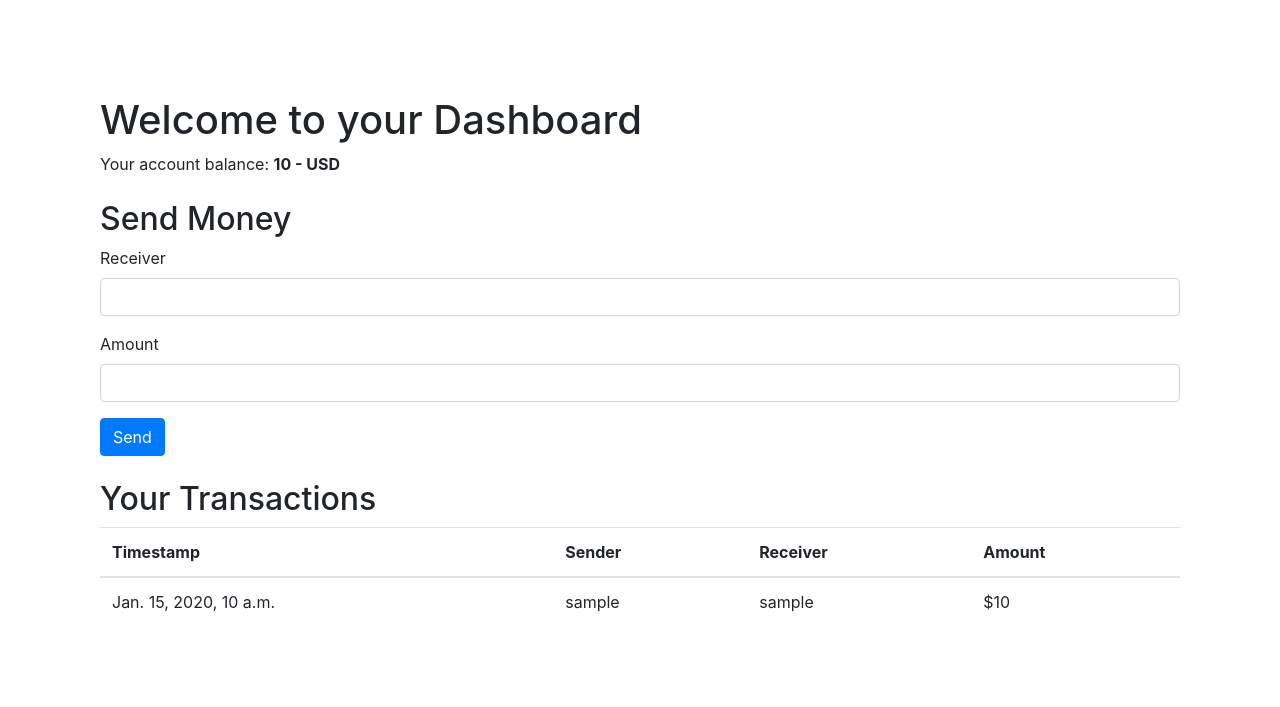
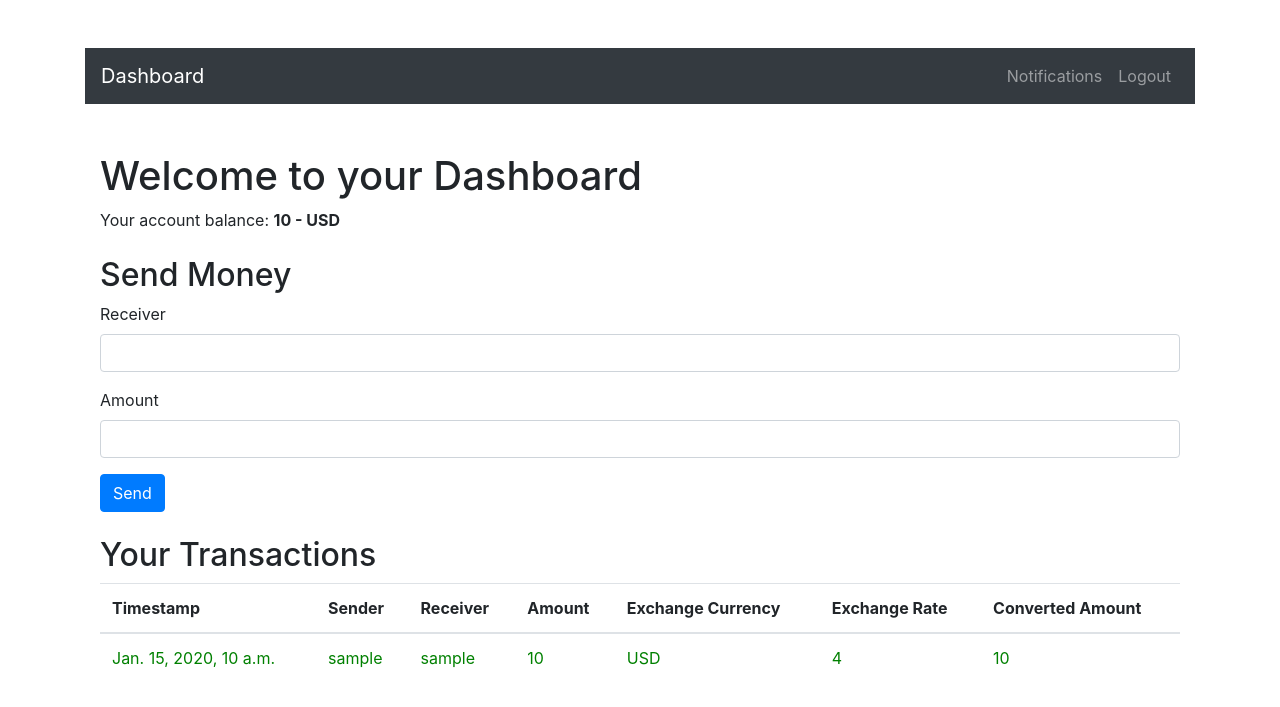
Before and after one commit to FakiTayran/Django-Online-Payment-Service, a Django app: template templates/home.html in a window 1280 px wide. Shown: the top 707 px of the page. Run offline with Django 3.2, Linux system fonts and the light colour scheme; the template is opened without the code that fills it: most values are stand-ins (such as "Sample title", 1, 10 or a date in 2020); some libraries are stand-ins or nearby versions.

Commit message:
navbar added currency exchange added to transactions

```diff
--- a/templates/home.html
+++ b/templates/home.html
@@ -5,6 +5,27 @@
 {% endblock %}
 
 {% block content %}
+    <nav class="navbar navbar-expand-md navbar-dark bg-dark">
+        <a class="navbar-brand" href="{% url 'webapp:my_home' %}">Dashboard</a>
+        <button class="navbar-toggler" type="button" data-toggle="collapse" data-target="#navbarContent" aria-controls="navbarContent" aria-expanded="false" aria-label="Toggle navigation">
+            <span class="navbar-toggler-icon"></span>
+        </button>
+
+        <div class="collapse navbar-collapse" id="navbarContent">
+            <ul class="navbar-nav ml-auto">
+                <li class="nav-item">
+                    <a class="nav-link" href="">
+                        Notifications
+                    </a>
+                </li>
+                <li class="nav-item">
+                    <a class="nav-link" href="{% url 'webapp:logout' %}">
+                        Logout
+                    </a>
+                </li>
+            </ul>
+        </div>
+    </nav>
     <div class="container py-5">
         <h1>Welcome to your Dashboard</h1>
         <p>Your account balance: <strong>{{ user_balance }} - {{ user_currency }}</strong></p>
@@ -34,15 +55,21 @@
                     <th scope="col">Sender</th>
                     <th scope="col">Receiver</th>
                     <th scope="col">Amount</th>
+                    <th scope="col">Exchange Currency</th>
+                    <th scope="col">Exchange Rate</th>
+                    <th scope="col">Converted Amount</th>
                 </tr>
                 </thead>
                 <tbody>
                 {% for transaction in transactions %}
-                    <tr>
+                    <tr style="{% if transaction.sender == user %}color: red;{% else %}color: green;{% endif %}">
                         <td>{{ transaction.timestamp }}</td>
                         <td>{{ transaction.sender.username }}</td>
                         <td>{{ transaction.receiver.username }}</td>
-                        <td>${{ transaction.amount }}</td>
+                        <td>{{ transaction.amount }}</td>
+                        <td>{{ transaction.exchange_currency }}</td>
+                        <td>{{ transaction.exchange_rate }}</td>
+                        <td>{{ transaction.converted_amount }}</td>
                     </tr>
                 {% endfor %}
                 </tbody>
--- a/webapp/models.py
+++ b/webapp/models.py
@@ -19,6 +19,10 @@ class Transaction(models.Model):
     receiver = models.ForeignKey(User, on_delete=models.CASCADE, related_name='received_transactions')
     timestamp = models.DateTimeField(auto_now_add=True)
     amount = models.DecimalField(max_digits=10, decimal_places=2)
+    exchange_currency = models.CharField(max_length=15, null=True, blank=True)  # exp => "USD => GBP"
+    exchange_rate = models.DecimalField(max_digits=10, decimal_places=6, default=1)
+    converted_amount = models.DecimalField(max_digits=10, decimal_places=2, null=True, blank=True)
+
 
     def __str__(self):
         return f"{self.sender} to {self.receiver} - {self.amount} on {self.timestamp}"
```
Also changed, not shown: webapp/views.py (+6 -2 lines), webapp/migrations/0003_transaction_converted_amount_and_more.py (added).
